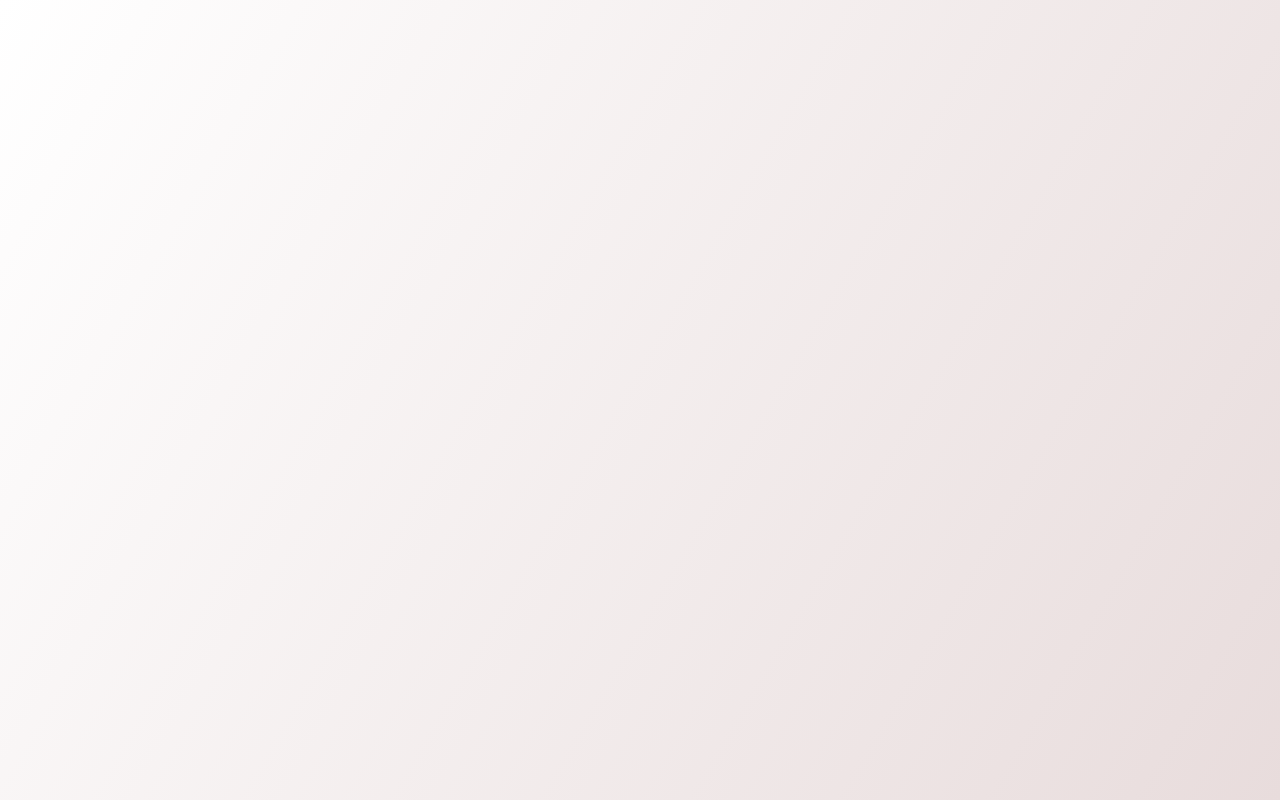
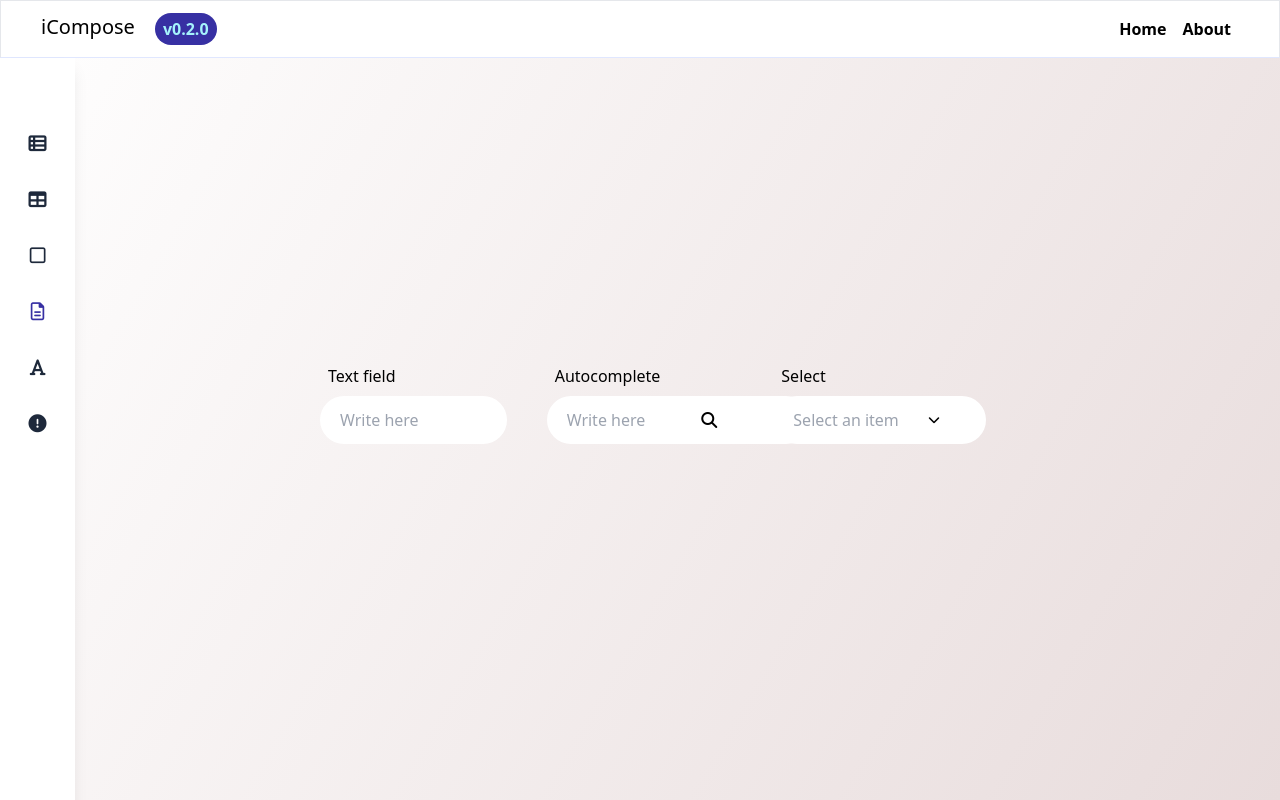
Before and after one commit to Lithos-hub/iCompose-v2, a Vue app: page /form in a window 1280 px wide. Before the commit this address had no page. Built offline with nearby package versions, Linux system fonts and the light colour scheme.

Commit message:
feat(form): add text field, autocomplete and select as components

```diff
--- a/src/components/Navbar.vue
+++ b/src/components/Navbar.vue
@@ -7,7 +7,7 @@
       <div
         class="py-1 px-2 ml-5 bg-indigo-800 text-cyan-200 font-semibold rounded-full"
       >
-        v0.0.1
+        v{{ version }}
       </div>
     </div>
     <div class="flex flex-row justify-around">
@@ -25,6 +25,8 @@
 <script lang="ts" setup>
 import { ref } from "vue";
 
+const version = "0.2.0";
+
 const menuItems = ref([
   {
     text: "Home",
--- a/src/components/SideMenu.vue
+++ b/src/components/SideMenu.vue
@@ -62,6 +62,11 @@ const menuItems = ref([
     icon: "fa-regular fa-square",
   },
   {
+    text: "Form",
+    to: "/form",
+    icon: "fa-regular fa-file-lines",
+  },
+  {
     text: "Smart form",
     to: "/smartForm",
     icon: "fa-solid fa-font",
--- /dev/null
+++ b/src/components/iC-Input.vue
@@ -0,0 +1,16 @@
+<template>
+  <div class="flex flex-col">
+    <label class="m-2 font-medium">Text field</label>
+    <input
+      :value="modelValue"
+      @input="$emit('update:modelValue', ($event.target as EventTarget).value)"
+      class="p-3 pl-5 rounded-full hover:shadow-lg focus:outline-none duration-200 ease-in-out"
+      placeholder="Write here"
+    />
+  </div>
+</template>
+
+<script lang="ts" setup>
+defineProps(["modelValue"]);
+defineEmits(["update:modelValue"]);
+</script>
--- /dev/null
+++ b/src/components/iC-Searchbox.vue
@@ -0,0 +1,86 @@
+<template>
+  <div ref="component" class="flex flex-col">
+    <label class="m-2 font-medium">Autocomplete</label>
+    <div class="relative">
+      <input
+        :value="modelValue"
+        @input="
+          $emit('update:modelValue', ($event.target as EventTarget).value)
+        "
+        class="p-3 pl-5 rounded-full hover:shadow-lg focus:outline-none focus:rounded-b-none focus:rounded-t-[25px] duration-200 ease-in-out"
+        placeholder="Write here"
+      />
+      <i
+        class="fa-solid fa-magnifying-glass absolute right-4 top-1/2 -translate-y-1/2"
+      ></i>
+    </div>
+    <div class="absolute top-[90px] w-[213px] rounded-lg" v-if="isSearching">
+      <ul v-if="hasResults">
+        <li
+          v-for="(item, i) of results"
+          :key="i"
+          class="p-2 border-b bg-white hover:bg-slate-100 poin cursor-pointer last:rounded-b-[25px]"
+          @click="onItemClick(item)"
+        >
+          <span class="pl-3">{{ item }}</span>
+        </li>
+      </ul>
+      <p
+        v-else
+        class="py-2 border-b text-[12px] text-slate-500 text-center bg-white rounded-b-[25px]"
+      >
+        No results found
+      </p>
+    </div>
+  </div>
+</template>
+
+<script lang="ts" setup>
+import { Ref, ref, watch, onMounted } from "vue";
+
+const props = defineProps<{
+  modelValue: string;
+  data: any[];
+}>();
+
+const emit = defineEmits(["update:modelValue", "on-search"]);
+
+const component = ref();
+const hasResults = ref(false);
+const isSearching = ref(false);
+
+const results: Ref<string[] | []> = ref([]);
+
+const onItemClick = (item: any) => {
+  emit("on-search", item);
+};
+
+watch(
+  () => props.modelValue,
+  (val) => {
+    console.log(val);
+    if (val.length) {
+      isSearching.value = true;
+      results.value = props.data.filter((item) =>
+        item.toLowerCase().includes(val.toLowerCase())
+      );
+      if (results.value.length) {
+        hasResults.value = true;
+      } else {
+        hasResults.value = false;
+      }
+    } else {
+      isSearching.value = false;
+      results.value = [];
+    }
+  }
+);
+
+onMounted(() => {
+  document.addEventListener("click", () => {
+    isSearching.value = false;
+  });
+});
+</script>
+
+<style lang="" scoped></style>
--- /dev/null
+++ b/src/components/iC-Select.vue
@@ -0,0 +1,55 @@
+<template>
+  <div class="flex flex-col">
+    <label class="m-2 font-medium">Select</label>
+    <div class="relative">
+      <input
+        :value="modelValue"
+        class="p-3 pl-5 rounded-full hover:shadow-lg focus:outline-none w-[213px]"
+        placeholder="Select an item"
+        @click="isSearching = true"
+      />
+      <i
+        class="fa-solid fa-chevron-down absolute right-5 top-1/2 -translate-y-1/2 text-[12px]"
+      ></i>
+      <div class="absolute top-[00px] w-[213px] rounded-lg" v-if="isSearching">
+        <ul>
+          <li
+            v-for="(item, i) of props.data"
+            :key="i"
+            class="p-2 border-b bg-white hover:bg-slate-100 poin cursor-pointer first:rounded-t-[25px] last:rounded-b-[25px]"
+            @click="onItemClick(item)"
+          >
+            <span class="pl-3">{{ item }}</span>
+          </li>
+        </ul>
+      </div>
+    </div>
+  </div>
+</template>
+
+<script lang="ts" setup>
+import { ref } from "vue";
+
+const props = defineProps<{
+  modelValue: string;
+  data: any[];
+}>();
+
+const emit = defineEmits(["update:modelValue", "on-select"]);
+
+const isSearching = ref(false);
+
+const onItemClick = (item: any) => {
+  isSearching.value = false;
+  emit("on-select", item);
+};
+</script>
+
+<style lang="scss" scoped>
+select {
+  -webkit-appearance: none;
+  -moz-appearance: none;
+  text-indent: 1px;
+  text-overflow: "";
+}
+</style>
--- a/src/components/iC-SimpleTable.vue
+++ b/src/components/iC-SimpleTable.vue
@@ -1,6 +1,6 @@
 <template>
   <div
-    class="fixed top-1/2 left-1/2 -translate-x-1/2 -translate-y-1/2 max-h-[600px] overflow-y-scroll mt-[10vh] shadow-lg"
+    class="fixed top-1/2 left-1/2 -translate-x-1/2 -translate-y-1/2 max-h-[600px] overflow-y-scroll shadow-lg"
   >
     <table class="bg-white rounded-t-lg text-center">
       <thead>
--- a/src/router.ts
+++ b/src/router.ts
@@ -31,12 +31,17 @@ const routes: RouteRecordRaw[] = [
       {
         path: "/card",
         name: "Card",
-        component: () => import("./components/iC-Card.vue"),
+        component: () => import("./views/Card.vue"),
+      },
+      {
+        path: "/form",
+        name: "Form",
+        component: () => import("./views/Form.vue"),
       },
       {
         path: "/smartForm",
         name: "SmartForm",
-        component: () => import("./components/iC-SmartForm.vue"),
+        component: () => import("./views/SmartForm.vue"),
       },
       {
         path: "/snackbar",
--- /dev/null
+++ b/src/views/Card.vue
@@ -0,0 +1,7 @@
+<template>
+  <h1>Card</h1>
+</template>
+
+<script lang="ts"></script>
+
+<style lang="" scoped></style>
--- /dev/null
+++ b/src/views/Form.vue
@@ -0,0 +1,57 @@
+<template>
+  <div class="fixed top-1/2 left-1/2 -translate-x-1/2 -translate-y-1/2">
+    <div class="grid grid-cols-3 gap-10">
+      <div>
+        <ICInput v-model="inputs.normal" />
+      </div>
+      <div>
+        <ICSearchbox
+          v-model="inputs.search"
+          :data="searchItems"
+          @on-search="setSearchItem"
+        />
+      </div>
+      <div>
+        <ICSelect
+          v-model="inputs.select"
+          :data="searchItems"
+          @on-select="setSelectItem"
+        />
+      </div>
+    </div>
+  </div>
+</template>
+
+<script lang="ts" setup>
+import { Ref, ref } from "vue";
+
+import ICInput from "../components/iC-Input.vue";
+import ICSearchbox from "../components/iC-Searchbox.vue";
+import ICSelect from "../components/iC-Select.vue";
+
+const inputs = ref({
+  normal: "",
+  search: "",
+  select: "",
+});
+
+const searchItems: Ref<string[]> = ref([
+  "Frodo",
+  "Sam",
+  "Pippin",
+  "Merry",
+  "Aragorn",
+  "Gimli",
+  "Legolas",
+  "Gandalf",
+  "Boromir",
+  "Gollum",
+]);
+
+const setSearchItem = (item: any) => {
+  inputs.value.search = item;
+};
+const setSelectItem = (item: any) => {
+  inputs.value.select = item;
+};
+</script>
```
Also changed, not shown: src/views/SmartForm.vue (added).
